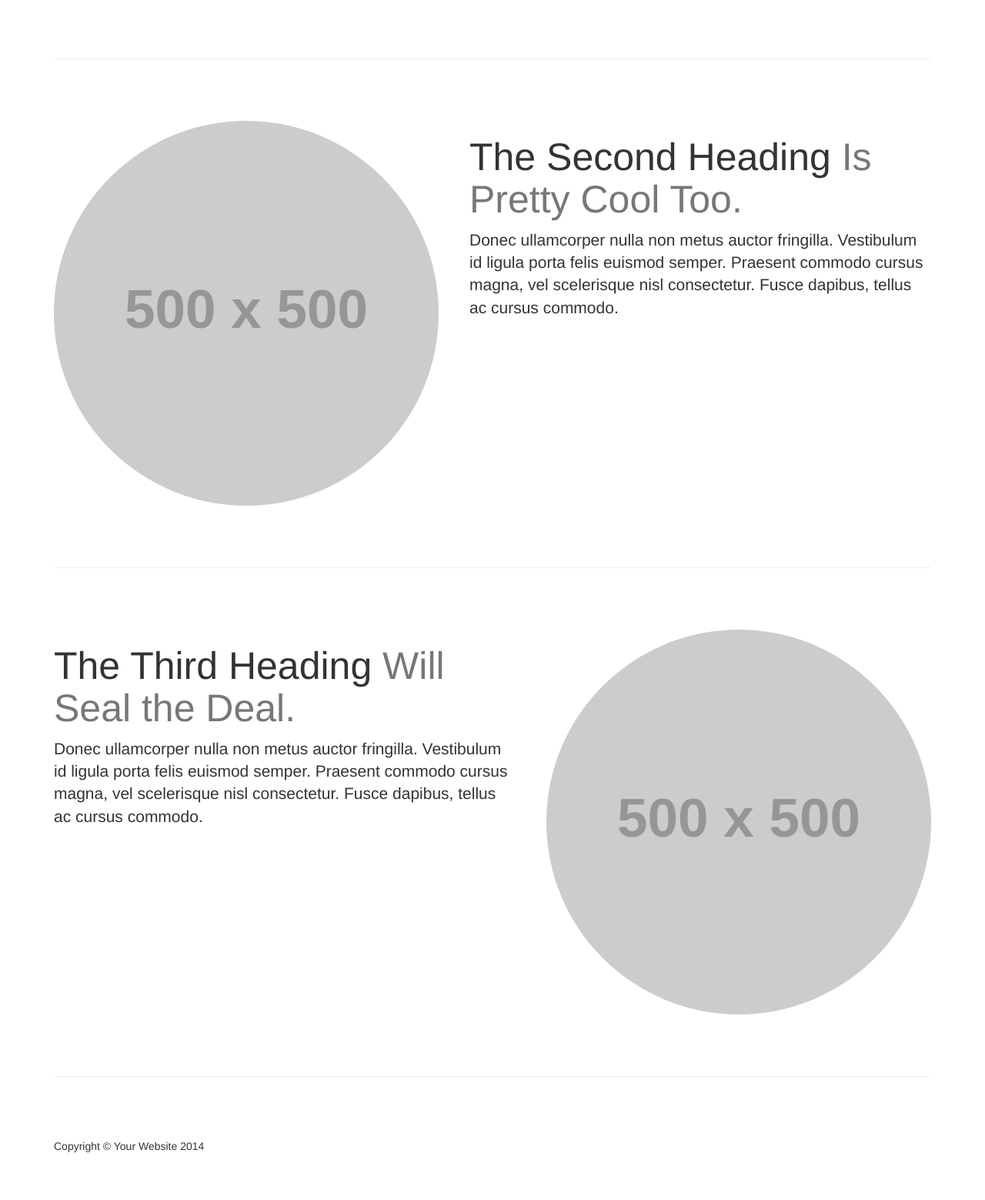
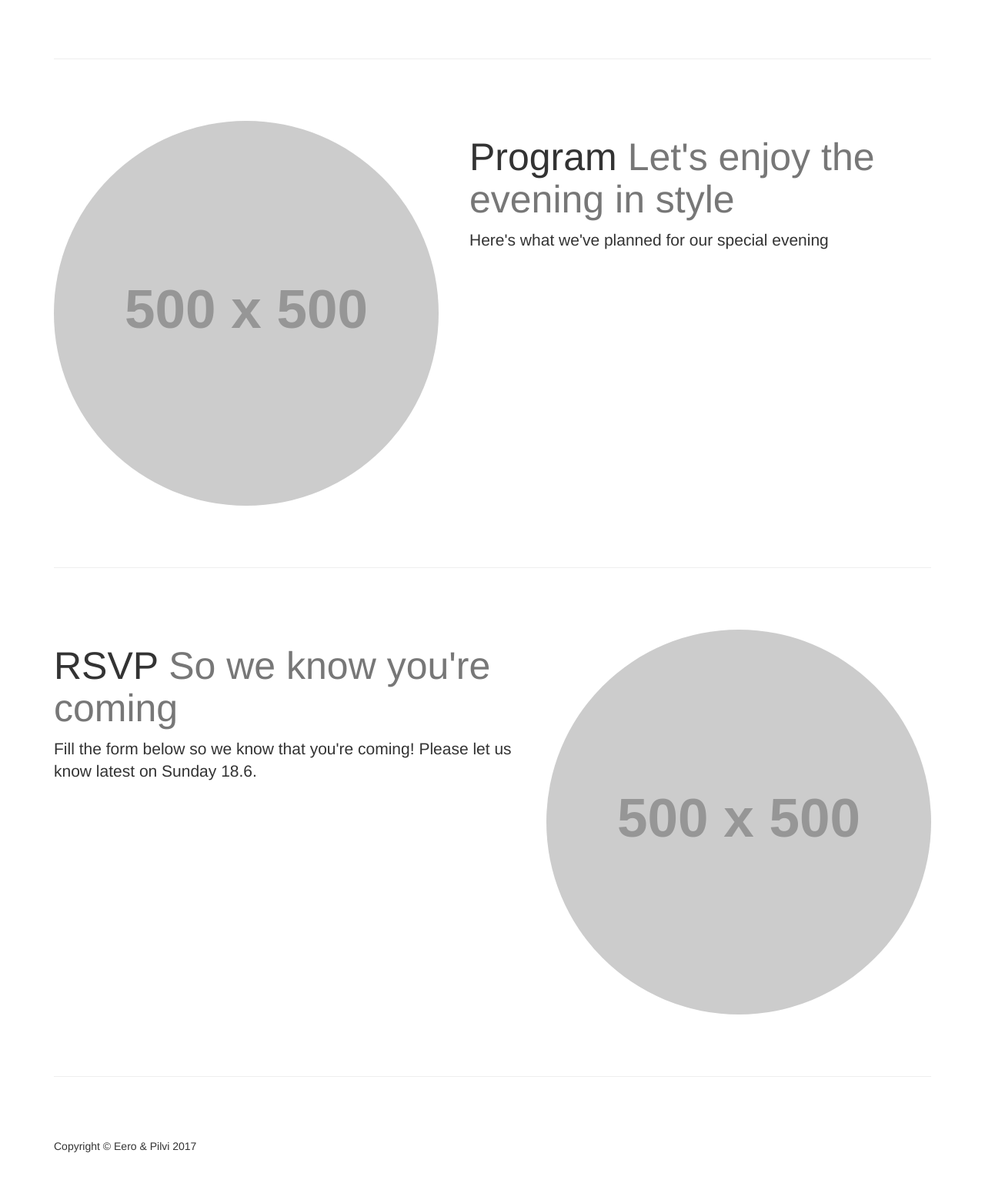
Before and after one commit to spootze/wedding-rsvp, a Flask app: page / in a window 1280 px wide. Shown: the part 1233-2792 px from the top of the page at 77% size. Run offline with Flask 2, Linux system fonts and the light colour scheme; grey boxes labelled with a size stand in for pictures from a placeholder-image service; some libraries are stand-ins or nearby versions.

Commit message:
Some more content for the page

```diff
--- a/templates/index.html
+++ b/templates/index.html
@@ -89,10 +89,10 @@
         <!-- Second Featurette -->
         <div class="featurette" id="program">
             <img class="featurette-image img-circle img-responsive pull-left" src="http://placehold.it/500x500">
-            <h2 class="featurette-heading">The Second Heading
-                <span class="text-muted">Is Pretty Cool Too.</span>
+            <h2 class="featurette-heading">{{ gettext('Program') }}
+                <span class="text-muted">{{ gettext('Let\'s enjoy the evening in style') }} </span>
             </h2>
-            <p class="lead">Donec ullamcorper nulla non metus auctor fringilla. Vestibulum id ligula porta felis euismod semper. Praesent commodo cursus magna, vel scelerisque nisl consectetur. Fusce dapibus, tellus ac cursus commodo.</p>
+            <p class="lead">{{ gettext('Here\'s what we\'ve planned for our special evening') }}</p>
         </div>
 
         <hr class="featurette-divider">
@@ -100,10 +100,10 @@
         <!-- Third Featurette -->
         <div class="featurette" id="rsvp">
             <img class="featurette-image img-circle img-responsive pull-right" src="http://placehold.it/500x500">
-            <h2 class="featurette-heading">The Third Heading
-                <span class="text-muted">Will Seal the Deal.</span>
+            <h2 class="featurette-heading"> {{ gettext('RSVP') }}
+                <span class="text-muted"> {{ gettext('So we know you\'re coming') }}</span>
             </h2>
-            <p class="lead">Donec ullamcorper nulla non metus auctor fringilla. Vestibulum id ligula porta felis euismod semper. Praesent commodo cursus magna, vel scelerisque nisl consectetur. Fusce dapibus, tellus ac cursus commodo.</p>
+            <p class="lead">{{ gettext('Fill the form below so we know that you\'re coming! Please let us know latest on Sunday 18.6.') }}</p>
         </div>
 
         <hr class="featurette-divider">
@@ -112,7 +112,7 @@
         <footer>
             <div class="row">
                 <div class="col-lg-12">
-                    <p>Copyright &copy; Your Website 2014</p>
+                    <p>Copyright &copy; Eero & Pilvi 2017</p>
                 </div>
             </div>
         </footer>
```
Also changed, not shown: translations/fi/LC_MESSAGES/messages.po.
